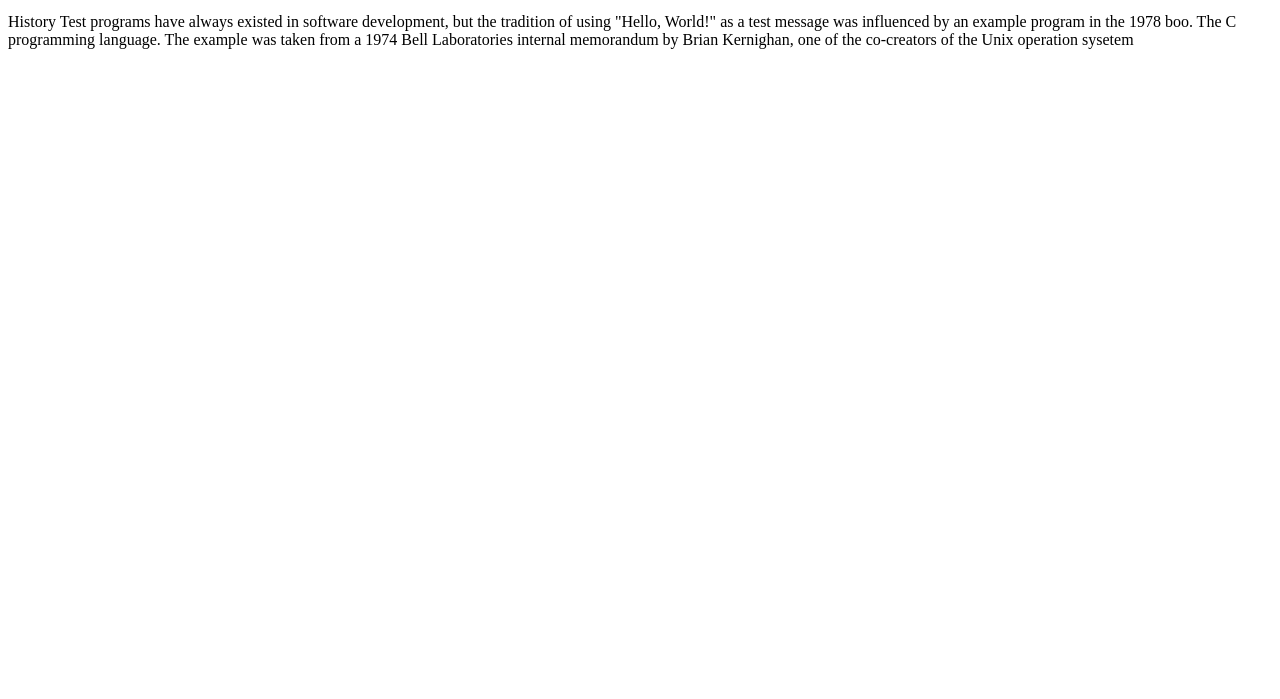
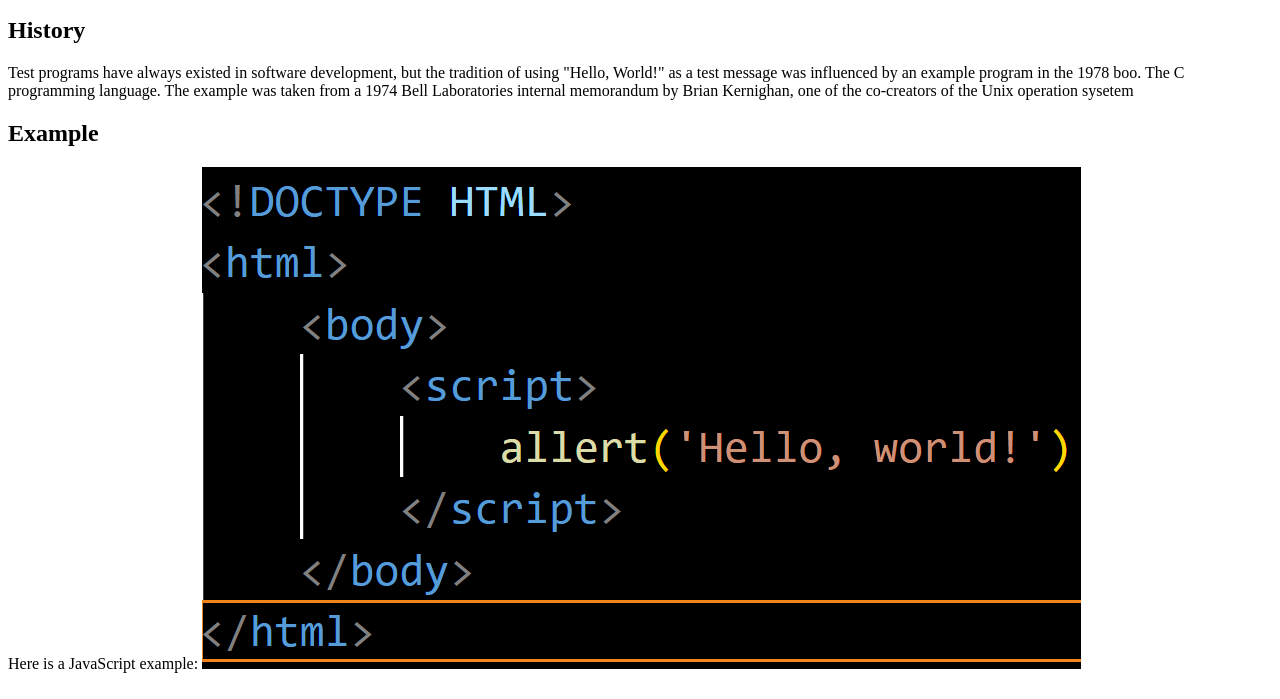
Before and after one commit to olotuolu/hello-449, a plain HTML site: page index.html in a window 1280 px wide. Shown: the part 101-800 px from the top of the page. Drawn offline with Linux system fonts and the light colour scheme.

Commit message:
fresh start

```diff
--- a/index.html
+++ b/index.html
@@ -13,18 +13,26 @@
         <img class="image1" id="Intro image" src="hello-world.png" alt="Desktop in empty room"/>
     </p>
     <p class="sec1">
-        History</n>
-        <n></n>
-        Test programs have always existed in</n>
-        software development, but the tradition</n>
-        of using "Hello, World!" as a test</n>
-        message was influenced by an example</n>
-        program in the 1978 boo. The C</n>
-        programming language. The example</n>
-        was taken from a 1974 Bell</n>
-        Laboratories internal memorandum by</n>
-        Brian Kernighan, one of the co-creators</n>
+        <h2>History</h2>
+
+        Test programs have always existed in
+        software development, but the tradition
+        of using "Hello, World!" as a test
+        message was influenced by an example
+        program in the 1978 boo. The C
+        programming language. The example
+        was taken from a 1974 Bell
+        Laboratories internal memorandum by
+        Brian Kernighan, one of the co-creators
         of the Unix operation sysetem
     </p>
+    <p>
+        <h2>Example</h2>
+
+        Here is a JavaScript example:
+
+        <img class="image2" id="JavaScript" src="hello-world-code.png" alt="JavaScript exampl"/>
+    </p>
+    </body>
 </body>
 </html>
```
